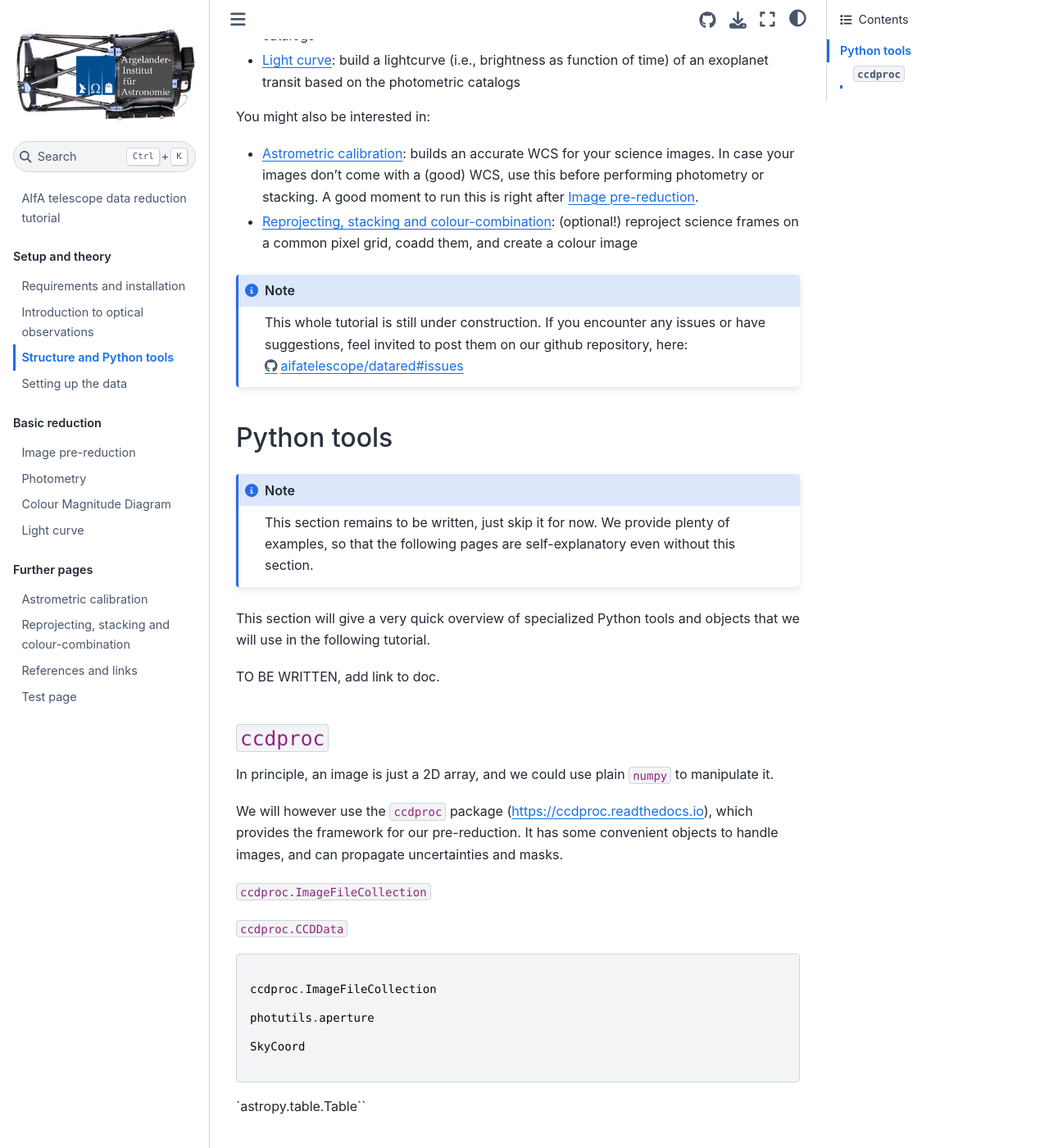
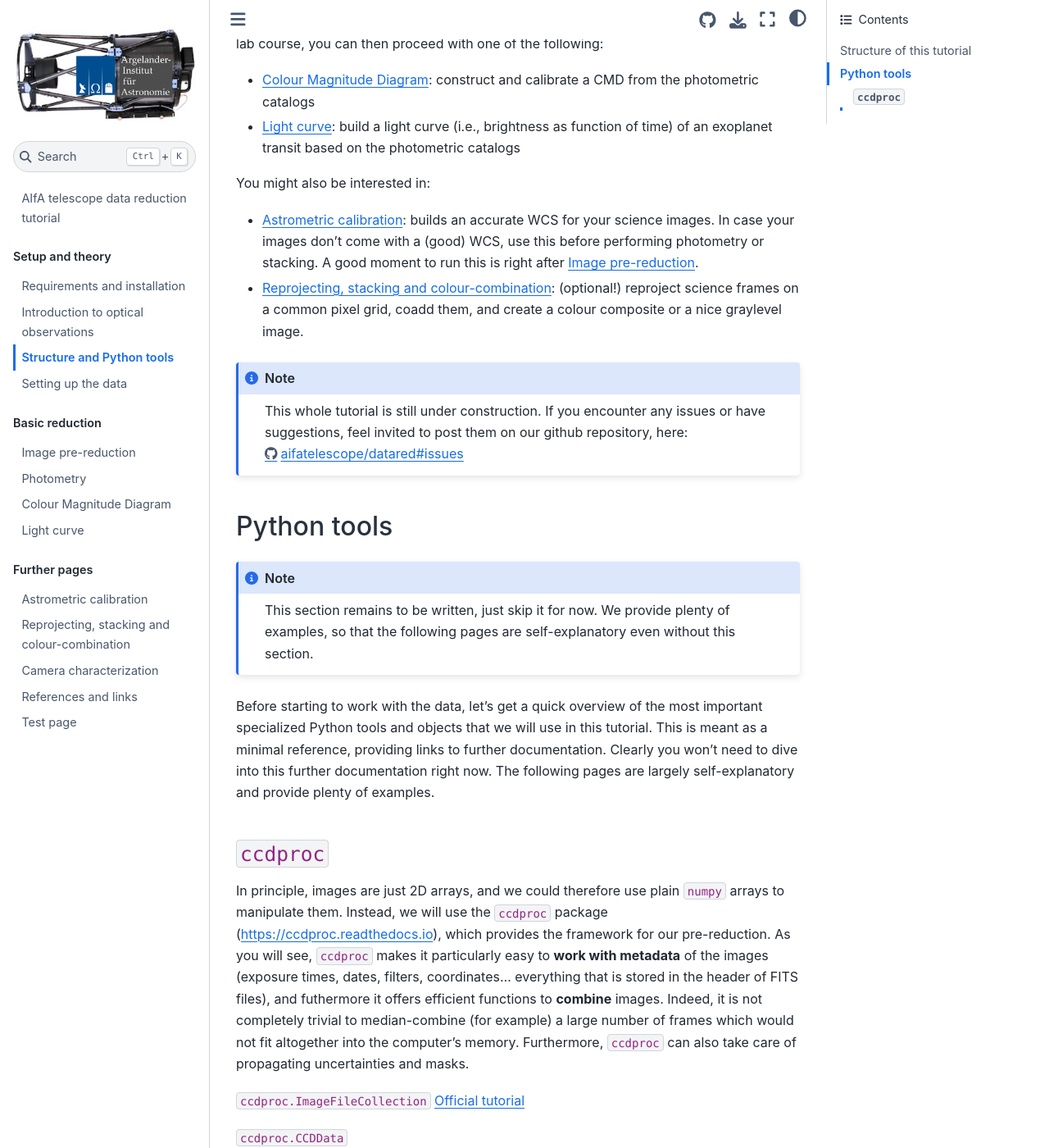
Before and after one commit to aifatelescope/datared, a Jupyter Book: the page built from book/overview-pythontools.md, in a window 1280 px wide and 1400 px high, scrolled down 456 px. Shown: the whole window at 82% size. Built offline with Jupyter Book 1.0.4 settings and Sphinx 7.4.7 and the Sphinx Book theme 1.1.4, drawn with Linux system fonts in a browser that asks for light colours; some of the changed text lies outside the part shown.

`````diff
--- a/book/_toc.yml
+++ b/book/_toc.yml
@@ -20,5 +20,6 @@ parts:
     chapters:
     - file: astrometry
     - file: stack
+    - file: camera-charact
     - file: more
     - file: demo
--- a/book/overview-pythontools.md
+++ b/book/overview-pythontools.md
@@ -1,20 +1,22 @@
 # Structure and Python tools
+
+## Structure of this tutorial
 
 Here is an overview of what we will do on the following pages, that can be seen as separate consecutive steps:
 
  * [](./data.md): download the data, and write a small configuration module
- * [](./pre-red.ipynb): analyse the calibration frames, create masterbias, masterdark, and masterflats, and apply the corresponding callibration to the science frames
+ * [](./pre-red.ipynb): analyse the calibration frames, create masterbias, masterdark, and masterflats, and apply the corresponding calibration to the science frames
  * [](./photometry.ipynb): perform forced aperture photometry on the individual science frames (i.e., estimate the flux with apertures at the same sky coordinates in each science frame).
 
 At this stage, you'll have one photometric catalog per science frame. Depending on your lab course, you can then proceed with one of the following:
 
  * [](./CMD.ipynb): construct and calibrate a CMD from the photometric catalogs
- * [](./lightcurve.ipynb): build a lightcurve (i.e., brightness as function of time) of an exoplanet transit based on the photometric catalogs
+ * [](./lightcurve.ipynb): build a light curve (i.e., brightness as function of time) of an exoplanet transit based on the photometric catalogs
 
 
 You might also be interested in:
  * [](./astrometry.ipynb): builds an accurate WCS for your science images. In case your images don't come with a (good) WCS, use this before performing photometry or stacking. A good moment to run this is right after [](./pre-red.ipynb).
- * [](./stack.ipynb): (optional!) reproject science frames on a common pixel grid, coadd them, and create a colour image
+ * [](./stack.ipynb): (optional!) reproject science frames on a common pixel grid, coadd them, and create a colour composite or a nice graylevel image.
 
 
 ```{note}
@@ -28,21 +30,17 @@ This whole tutorial is still under construction. If you encounter any issues or
 This section remains to be written, just skip it for now. We provide plenty of examples, so that the following pages are self-explanatory even without this section.
 ````
 
+Before starting to work with the data, let's get a quick overview of the most important specialized Python tools and objects that we will use in this tutorial. This is meant as a minimal reference, providing links to further documentation. Clearly you won't need to dive into this further documentation right now. The following pages are largely self-explanatory and provide plenty of examples.
 
-This section will give a very quick overview of specialized Python tools and objects that we will use in the following tutorial.
-
-TO BE WRITTEN, add link to doc.
 
 ### `ccdproc`
 
-In principle, an image is just a 2D array, and we could use plain `numpy` to manipulate it.
-
-We will however use the `ccdproc` package (https://ccdproc.readthedocs.io), which provides the framework for our pre-reduction.
-It has some convenient objects to handle images, and can propagate uncertainties and masks.
+In principle, images are just 2D arrays, and we could therefore use plain `numpy` arrays to manipulate them.
+Instead, we will use the `ccdproc` package (https://ccdproc.readthedocs.io), which provides the framework for our pre-reduction. As you will see, `ccdproc` makes it particularly easy to **work with metadata** of the images (exposure times, dates, filters, coordinates... everything that is stored in the header of FITS files), and futhermore it offers efficient functions to **combine** images. Indeed, it is not completely trivial to median-combine (for example) a large number of frames which would not fit altogether into the computer's memory. Furthermore, `ccdproc` can also take care of propagating uncertainties and masks.
 
 
 
-`ccdproc.ImageFileCollection`
+`ccdproc.ImageFileCollection` [Official tutorial](https://ccdproc.readthedocs.io/en/latest/image_management.html)
 
 `ccdproc.CCDData`
 
`````
Also changed, not shown: book/background-info.md (+2 -2 lines), book/camera-charact.ipynb (added).
